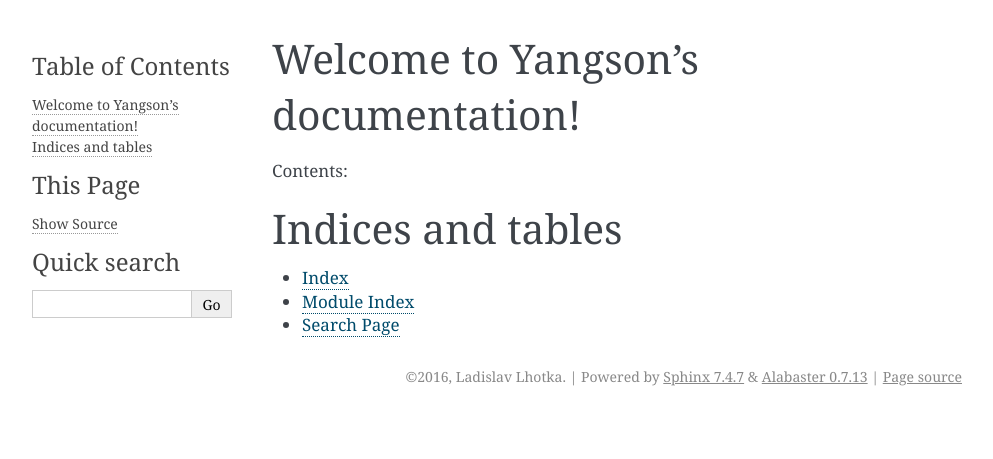
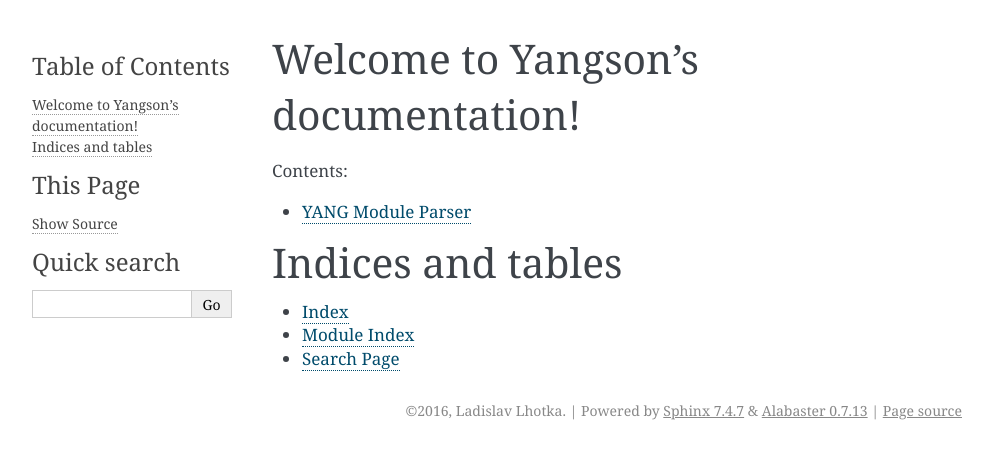
Before and after one commit to CZ-NIC/yangson, a Sphinx documentation site: the page built from docs/index.rst, in a window 1280 px wide. Shown: the top 459 px of the page, without its empty margins (148-1141 px from the left). Built offline with Sphinx 7.4.7, drawn with Linux system fonts in a browser that asks for light colours.

Commit message:
Add 'parser' document.

```diff
--- a/docs/index.rst
+++ b/docs/index.rst
@@ -11,6 +6,7 @@
 .. toctree::
    :maxdepth: 2
 
+   parser
 
 
 Indices and tables
--- /dev/null
+++ b/docs/parser.rst
@@ -0,0 +1,4 @@
+YANG Module Parser
+==================
+
+hi!
```
Also changed, not shown: other parts of docs/index.rst (+0 -5 lines).
